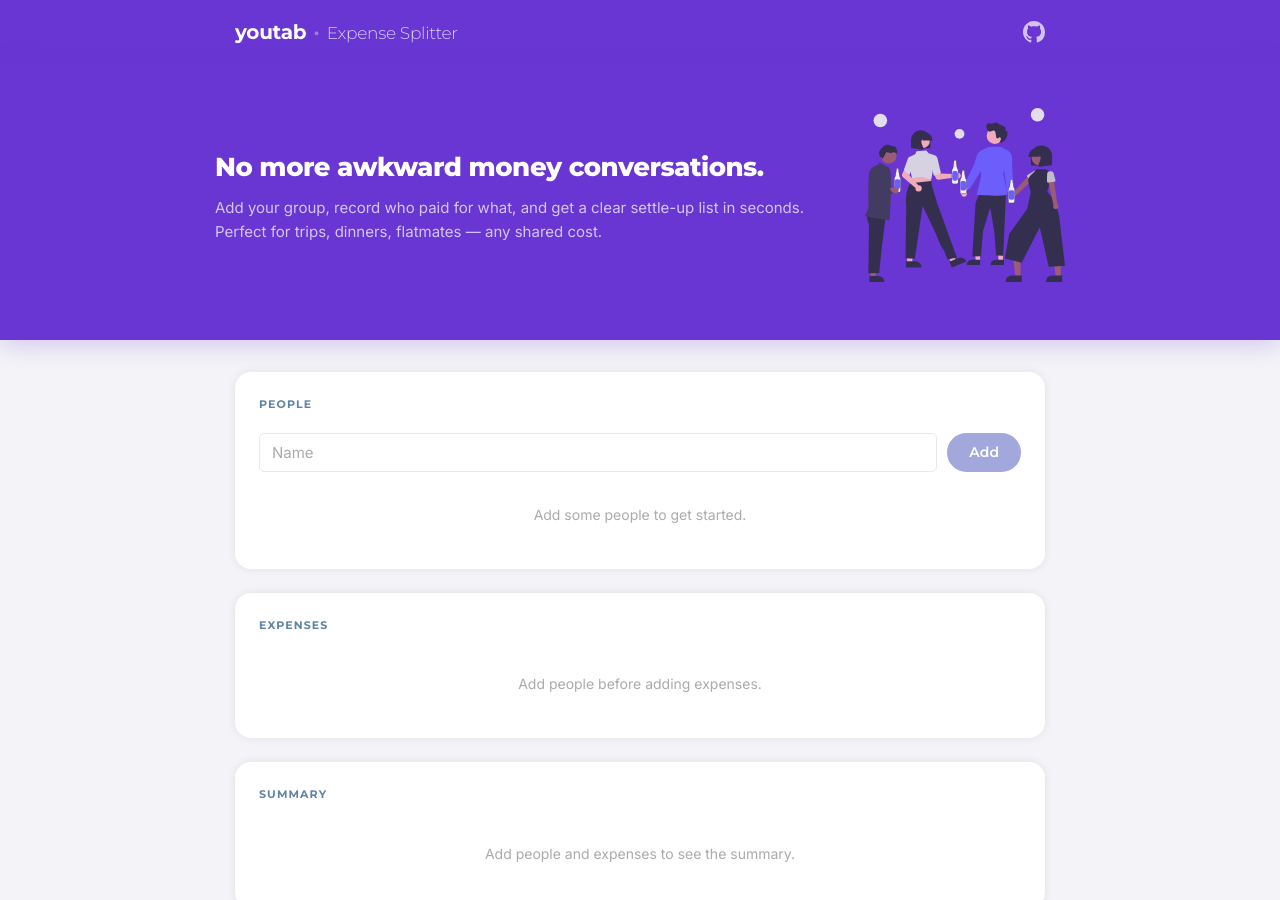
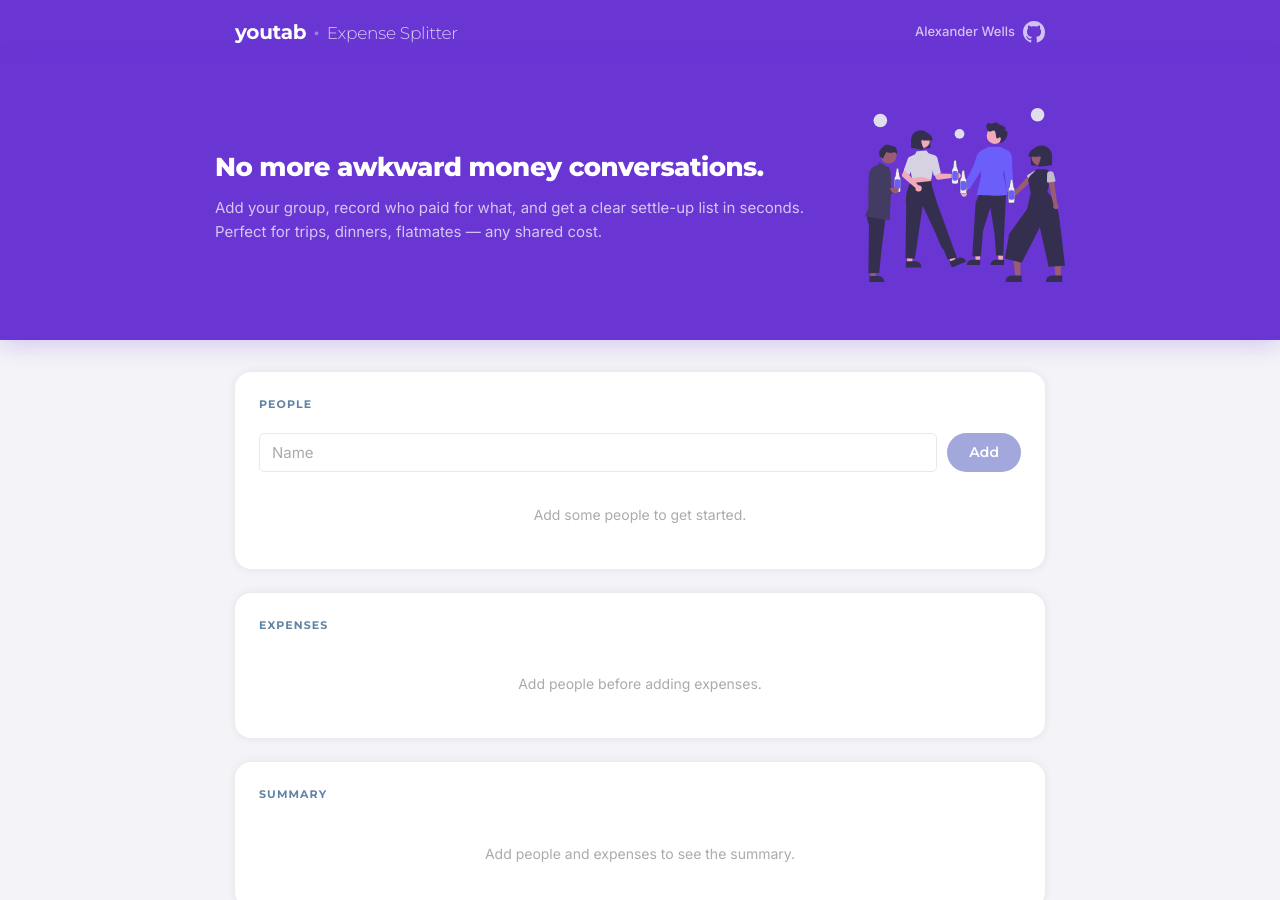
Before and after one commit to xelasrc/Youtap-Expense-Splitter, a React (Vite) app: page / in a window 1280 px wide. Shown: the top 900 px of the page. Built offline with nearby package versions, Linux system fonts and the light colour scheme.

Commit message:
Style: hero section, reset button to footer, name + GitHub link in header

```diff
--- a/src/App.css
+++ b/src/App.css
@@ -28,28 +28,44 @@
   gap: 16px;
 }
 
+.reset-row {
+  display: flex;
+  justify-content: center;
+  padding-top: 8px;
+}
+
 .btn-reset {
   font-family: var(--font-body);
   font-size: 13px;
   font-weight: 500;
-  color: rgba(255, 255, 255, 0.8);
-  background: rgba(255, 255, 255, 0.15);
-  border: 1px solid rgba(255, 255, 255, 0.25);
+  color: var(--text-muted);
+  background: transparent;
+  border: 1px solid var(--border);
   border-radius: var(--radius-pill);
   padding: 6px 14px;
   cursor: pointer;
-  transition: background 0.15s, color 0.15s;
+  transition: border-color 0.15s, color 0.15s;
 }
 
 .btn-reset:hover {
-  background: rgba(255, 255, 255, 0.25);
-  color: #fff;
+  border-color: var(--danger);
+  color: var(--danger);
+}
+
+.header-name {
+  font-family: var(--font-body);
+  font-size: 13px;
+  font-weight: 500;
+  color: inherit;
+  transition: color 0.15s;
 }
 
 .header-github {
   color: rgba(255, 255, 255, 0.7);
   display: flex;
   align-items: center;
+  gap: 8px;
+  text-decoration: none;
   transition: color 0.15s;
 }
 
--- a/src/App.tsx
+++ b/src/App.tsx
@@ -59,18 +59,14 @@ function App() {
             <span className="header-app">Expense Splitter</span>
           </h1>
           <div className="header-actions">
-            {(people.length > 0 || expenses.length > 0) && (
-              <button type="button" className="btn-reset" onClick={reset}>
-                Reset
-              </button>
-            )}
             <a
               href="https://github.com/xelasrc/Youtap-Expense-Splitter"
               target="_blank"
               rel="noopener noreferrer"
               className="header-github"
-            aria-label="View source on GitHub"
+              aria-label="View source on GitHub by Alexander Wells"
             >
+              <span className="header-name">Alexander Wells</span>
               <svg height="22" viewBox="0 0 16 16" width="22" fill="currentColor" aria-hidden="true">
                 <path d="M8 0C3.58 0 0 3.58 0 8c0 3.54 2.29 6.53 5.47 7.59.4.07.55-.17.55-.38 0-.19-.01-.82-.01-1.49-2.01.37-2.53-.49-2.69-.94-.09-.23-.48-.94-.82-1.13-.28-.15-.68-.52-.01-.53.63-.01 1.08.58 1.23.82.72 1.21 1.87.87 2.33.66.07-.52.28-.87.51-1.07-1.78-.2-3.64-.89-3.64-3.95 0-.87.31-1.59.82-2.15-.08-.2-.36-1.02.08-2.12 0 0 .67-.21 2.2.82.64-.18 1.32-.27 2-.27.68 0 1.36.09 2 .27 1.53-1.04 2.2-.82 2.2-.82.44 1.1.16 1.92.08 2.12.51.56.82 1.27.82 2.15 0 3.07-1.87 3.75-3.65 3.95.29.25.54.73.54 1.48 0 1.07-.01 1.93-.01 2.2 0 .21.15.46.55.38A8.013 8.013 0 0016 8c0-4.42-3.58-8-8-8z"/>
               </svg>
@@ -104,6 +100,13 @@ function App() {
             onRemove={removeExpense}
           />
           <SummaryPanel people={people} expenses={expenses} />
+          {(people.length > 0 || expenses.length > 0) && (
+            <div className="reset-row">
+              <button type="button" className="btn-reset" onClick={reset}>
+                Reset
+              </button>
+            </div>
+          )}
         </main>
       </div>
     </>
```
Lines whose indentation alone changed are shown as unchanged.
